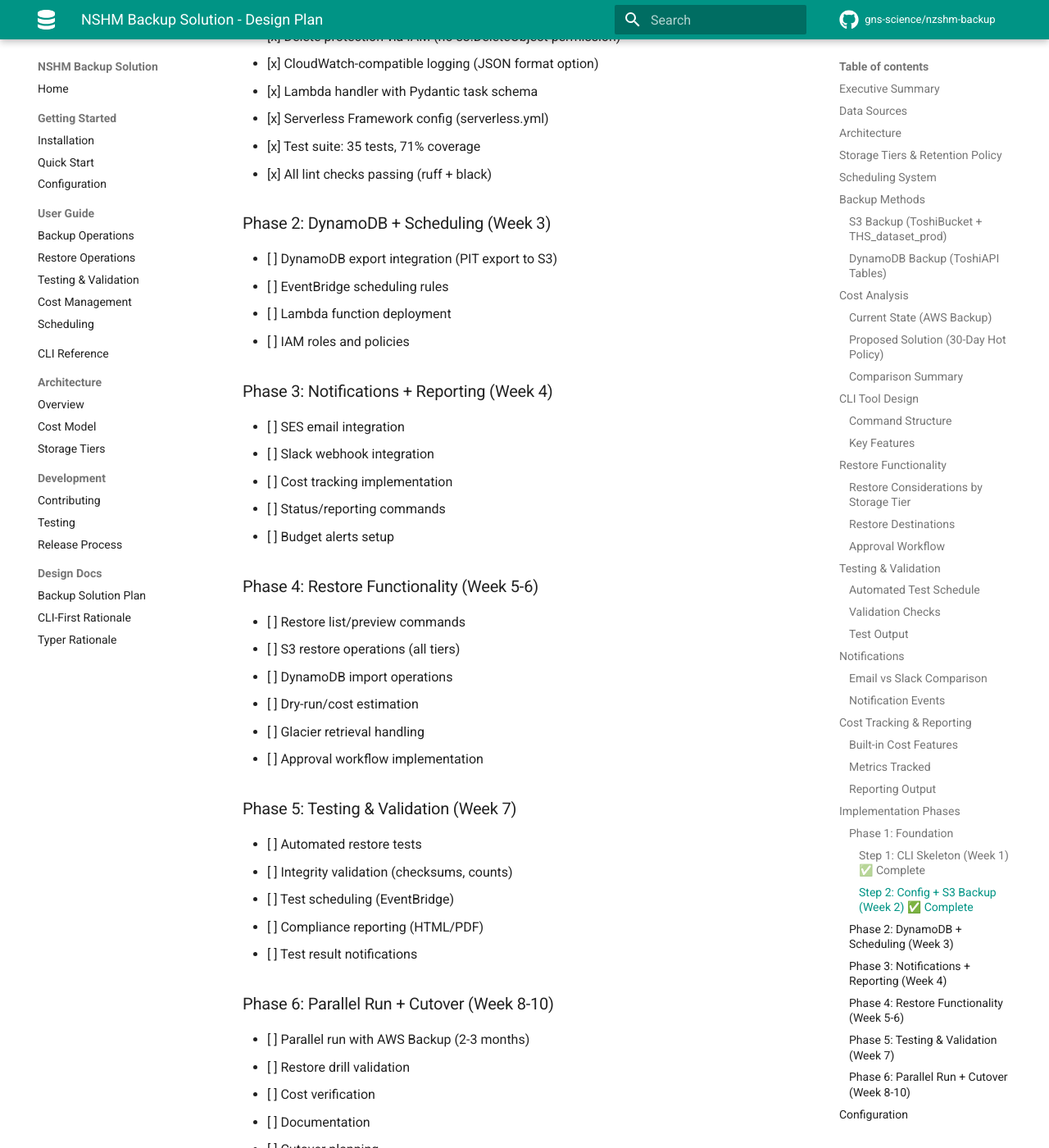
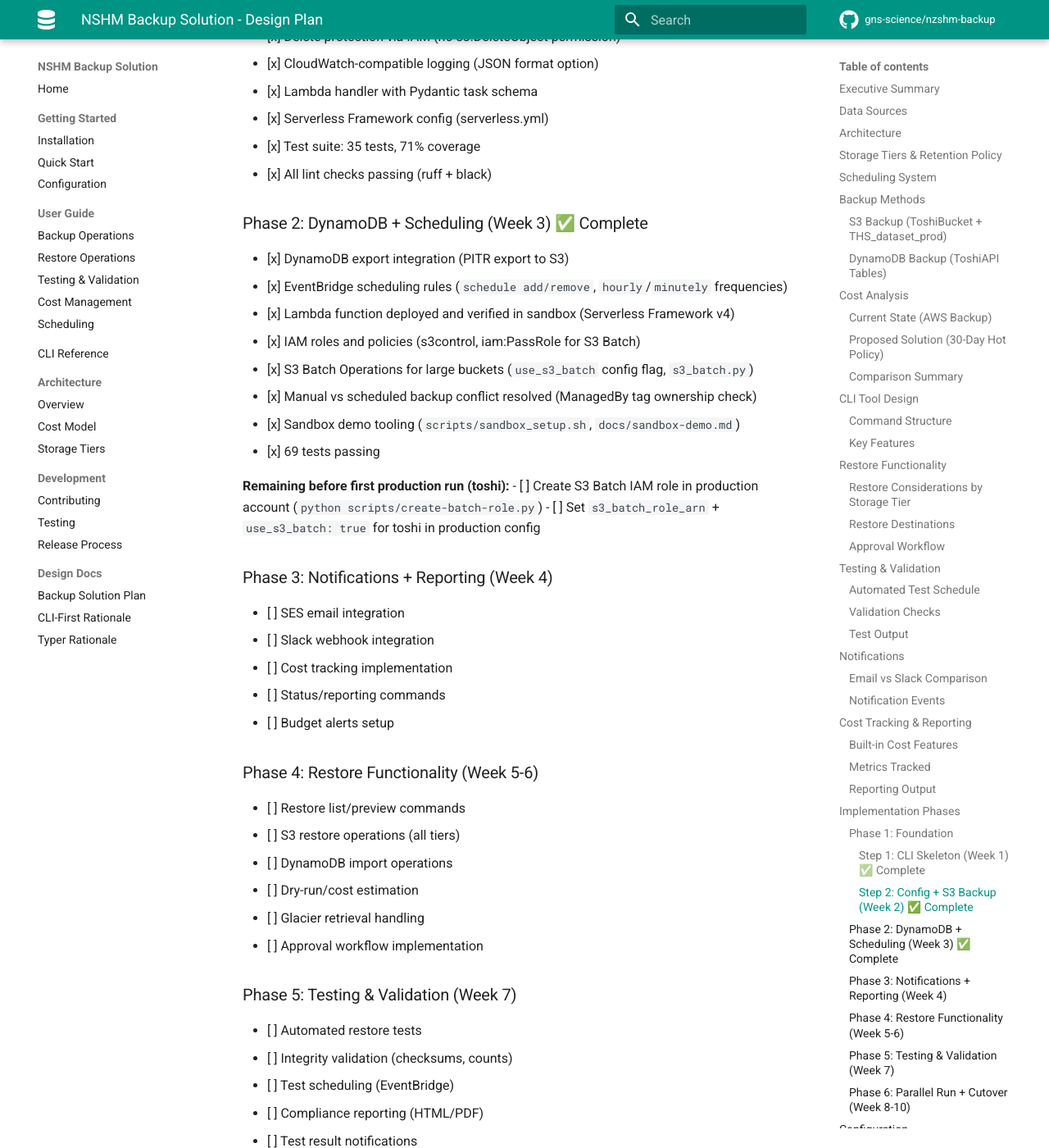
Before and after one commit to GNS-Science/aws-snapshot, an MkDocs documentation site: the page built from docs/backup-solution-plan.md, in a window 1280 px wide and 1400 px high, scrolled down 9035 px. Shown: the whole window at 82% size. Built offline with MkDocs 1.6.1 and Material for MkDocs 9.7.7, drawn with Linux system fonts in a browser that asks for light colours; comment, search, counter and statistics services are not loaded; the version menu is left out; some of the changed text lies outside the part shown.

Commit message:
docs: update implementation plan — Phase 2 complete, restore demo-first strategy for Phase 6

```diff
--- a/docs/backup-solution-plan.md
+++ b/docs/backup-solution-plan.md
@@ -333,11 +333,20 @@
 - [x] Test suite: 35 tests, 71% coverage
 - [x] All lint checks passing (ruff + black)
 
-### Phase 2: DynamoDB + Scheduling (Week 3)
-- [ ] DynamoDB export integration (PIT export to S3)
-- [ ] EventBridge scheduling rules
-- [ ] Lambda function deployment
-- [ ] IAM roles and policies
+### Phase 2: DynamoDB + Scheduling (Week 3) ✅ Complete
+
+- [x] DynamoDB export integration (PITR export to S3)
+- [x] EventBridge scheduling rules (`schedule add/remove`, `hourly`/`minutely` frequencies)
+- [x] Lambda function deployed and verified in sandbox (Serverless Framework v4)
+- [x] IAM roles and policies (s3control, iam:PassRole for S3 Batch)
+- [x] S3 Batch Operations for large buckets (`use_s3_batch` config flag, `s3_batch.py`)
+- [x] Manual vs scheduled backup conflict resolved (ManagedBy tag ownership check)
+- [x] Sandbox demo tooling (`scripts/sandbox_setup.sh`, `docs/sandbox-demo.md`)
+- [x] 69 tests passing
+
+**Remaining before first production run (toshi):**
+- [ ] Create S3 Batch IAM role in production account (`python scripts/create-batch-role.py`)
+- [ ] Set `s3_batch_role_arn` + `use_s3_batch: true` for toshi in production config
 
 ### Phase 3: Notifications + Reporting (Week 4)
 - [ ] SES email integration
@@ -362,8 +371,19 @@
 - [ ] Test result notifications
 
 ### Phase 6: Parallel Run + Cutover (Week 8-10)
-- [ ] Parallel run with AWS Backup (2-3 months)
-- [ ] Restore drill validation
+
+> **Strategy change:** Rather than first exercising the full restore lifecycle against
+> the critical Toshi/THS production data, we will run a complete backup→restore→validate
+> cycle on a **lower-criticality production project** first. This de-risks the restore
+> workflow (Phases 4–5) before touching NSHM production data.
+>
+> The target project for the restore demo has not yet been identified. Once confirmed,
+> update `backup-config.yaml` with its sources and run through Phases 4–5 against it.
+
+- [ ] Identify lower-criticality production project for restore lifecycle demo
+- [ ] Run full backup→restore→validate cycle on demo project (Phases 4–5)
+- [ ] Parallel run with AWS Backup (2-3 months) — toshi + ths
+- [ ] Restore drill validation against NSHM production data
 - [ ] Cost verification
 - [ ] Documentation
 - [ ] Cutover planning
@@ -552,6 +572,15 @@
 6. ✅ Lambda handler with BackupTask schema
 7. ✅ Test suite: 35 tests, 71% coverage
 
+**Phase 2 (Week 3):**
+1. ✅ DynamoDB PITR export to S3
+2. ✅ EventBridge scheduling (add/remove/enable/disable, weekly/daily/hourly/minutely)
+3. ✅ Lambda deployed and verified in sandbox (Serverless Framework v4, Docker pip, SSO credentials)
+4. ✅ S3 Batch Operations for large buckets (s3_batch.py, create-batch-role.py, 13 tests)
+5. ✅ Manual vs scheduled backup conflict resolved (ManagedBy tag)
+6. ✅ Sandbox demo tooling and guide
+7. ✅ Test suite: 69 tests passing
+
 ---
 
 ## Appendix A: AWS Pricing Reference (ap-southeast-2)
```
